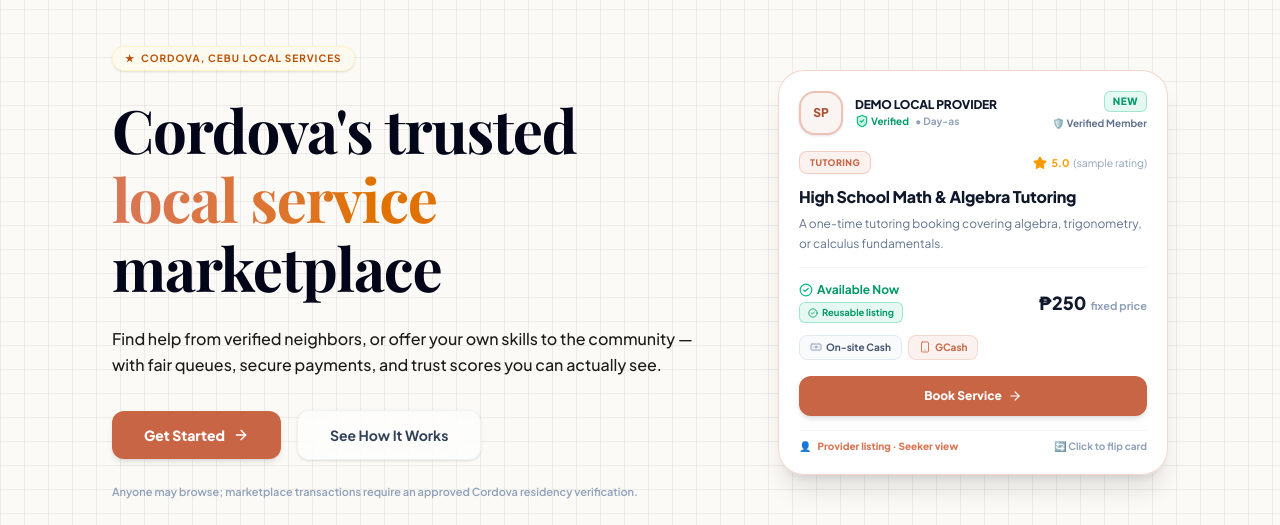
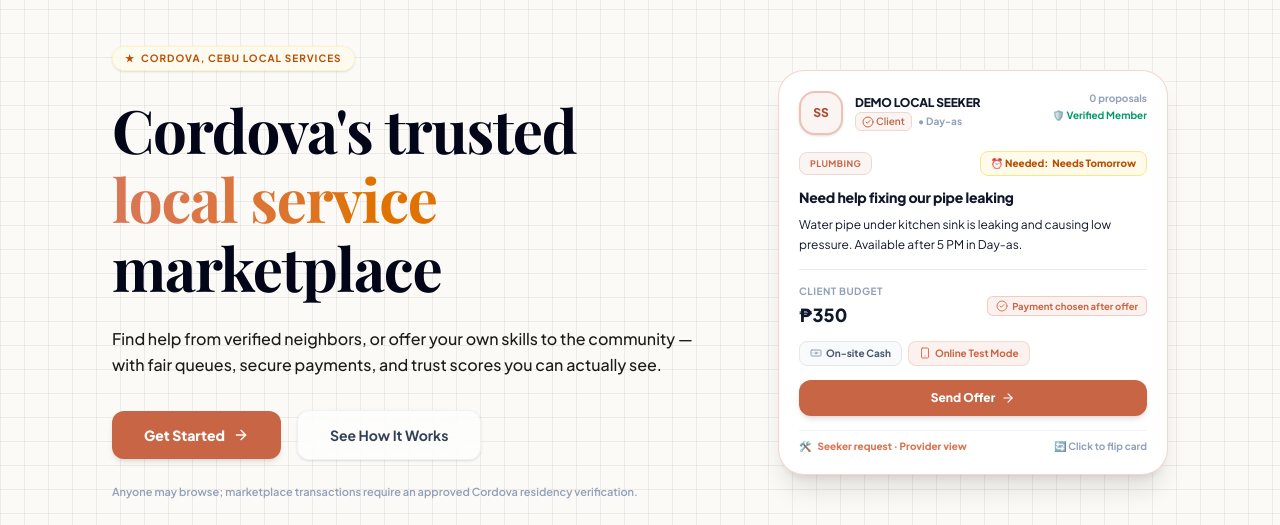
Before and after one commit to IanMark101/SERVICEHUB-FRONTEND, a Next.js app: page / in a window 1280 px wide. Shown: the part 135-660 px from the top of the page. Built offline with nearby package versions, Linux system fonts and the light colour scheme; no server answers.

Commit message:
fix: align landing previews with workspace colors

```diff
--- a/src/components/landing/LandingHero.tsx
+++ b/src/components/landing/LandingHero.tsx
@@ -81,15 +81,15 @@ export default function LandingHero({ isDark, onGetStarted }: LandingHeroProps)
             <ScrollReveal className="w-full max-w-[390px] [perspective:1200px]">
               <div
                 onClick={() => setCardPov(prev => prev === 'seeker' ? 'provider' : 'seeker')}
-                className={`relative w-full transition-transform duration-700 [transform-style:preserve-3d] cursor-pointer select-none ${cardPov === 'provider' ? '[transform:rotateY(180deg)]' : ''
+                className={`relative w-full transition-transform duration-700 [transform-style:preserve-3d] cursor-pointer select-none ${cardPov === 'seeker' ? '[transform:rotateY(180deg)]' : ''
                   }`}
                 title="Click anywhere on card to flip perspective"
               >
-                {/* ─── FRONT FACE: SEEKER POV (SERVICE OFFER) ─── */}
+                {/* ─── FRONT FACE IN DOM: PROVIDER LISTING (shown after flip) ─── */}
                 <div
                   className={`w-full p-5 rounded-[26px] border backdrop-blur-xl shadow-2xl relative overflow-hidden transition-all duration-300 hover:scale-[1.015] group/card [backface-visibility:hidden] flex flex-col justify-between ${isDark
-                      ? 'bg-[#22211e]/95 border-neutral-800 text-[#f2efe9] hover:border-orange-500/40'
-                      : 'bg-white/95 border-orange-500/30 text-slate-900 shadow-xl hover:border-orange-500/60'
+                      ? 'bg-[#22211e]/95 border-emerald-900/50 text-[#f2efe9] hover:border-emerald-500/60'
+                      : 'bg-white/95 border-emerald-500/30 text-slate-900 shadow-xl hover:border-emerald-500/60'
                     }`}
                 >
                   <div>
@@ -97,7 +97,7 @@ export default function LandingHero({ isDark, onGetStarted }: LandingHeroProps)
                     <div className="flex items-start justify-between">
                       <div className="flex items-center space-x-3 select-none">
                         <div className="relative flex-shrink-0">
-                          <div className="w-11 h-11 rounded-2xl border-2 border-orange-500/40 bg-orange-50 text-orange-700 flex items-center justify-center text-xs font-black shadow-sm">
+                          <div className="w-11 h-11 rounded-2xl border-2 border-emerald-500/40 bg-emerald-50 text-emerald-700 flex items-center justify-center text-xs font-black shadow-sm">
                             SP
                           </div>
                         </div>
@@ -128,7 +128,7 @@ export default function LandingHero({ isDark, onGetStarted }: LandingHeroProps)
 
                     {/* Category & Tags */}
                     <div className="mt-4 flex items-center justify-between">
-                      <span className="inline-block px-2.5 py-1 text-[9px] font-extrabold rounded-lg border uppercase tracking-wider text-orange-600 dark:text-orange-400 bg-orange-500/10 border-orange-500/30">
+                      <span className="inline-block px-2.5 py-1 text-[9px] font-extrabold rounded-lg border uppercase tracking-wider text-emerald-600 dark:text-emerald-400 bg-emerald-500/10 border-emerald-500/30">
                         TUTORING
                       </span>
                       <span className="text-[10.5px] font-bold text-amber-500 flex items-center gap-1">
@@ -182,8 +182,8 @@ export default function LandingHero({ isDark, onGetStarted }: LandingHeroProps)
                         <Banknote className="w-3 h-3 text-slate-400" />
                         On-site Cash
                       </span>
-                      <span className="inline-flex items-center gap-1 px-2.5 py-1 rounded-lg border text-[10px] font-bold bg-orange-500/10 border-orange-500/20 text-orange-600 dark:text-orange-400">
-                        <Smartphone className="w-3 h-3 text-orange-500" />
+                      <span className="inline-flex items-center gap-1 px-2.5 py-1 rounded-lg border text-[10px] font-bold bg-emerald-500/10 border-emerald-500/20 text-emerald-600 dark:text-emerald-400">
+                        <Smartphone className="w-3 h-3 text-emerald-500" />
                         GCash
                       </span>
                     </div>
@@ -196,7 +196,7 @@ export default function LandingHero({ isDark, onGetStarted }: LandingHeroProps)
                           e.stopPropagation();
                           onGetStarted();
                         }}
-                        className="w-full bg-seeker-primary hover:bg-seeker-hover text-white font-extrabold text-xs py-3 rounded-xl transition-all duration-300 shadow-md hover:shadow-orange-500/20 active:scale-98 cursor-pointer flex items-center justify-center gap-1.5"
+                        className="w-full bg-emerald-600 hover:bg-emerald-700 text-white font-extrabold text-xs py-3 rounded-xl transition-all duration-300 shadow-md hover:shadow-emerald-500/20 active:scale-98 cursor-pointer flex items-center justify-center gap-1.5"
                       >
                         <span>Book Service</span>
                         <ArrowRight className="w-3.5 h-3.5" />
@@ -205,22 +205,22 @@ export default function LandingHero({ isDark, onGetStarted }: LandingHeroProps)
 
                     {/* Flip hint footer */}
                     <div className="mt-3.5 flex items-center justify-between text-[10px] text-slate-400 dark:text-neutral-500 font-bold border-t pt-2 border-slate-100 dark:border-neutral-800/80 select-none">
-                      <span className="flex items-center gap-1.5 text-orange-500 font-extrabold">
+                      <span className="flex items-center gap-1.5 text-emerald-600 dark:text-emerald-400 font-extrabold">
                         <span>👤</span> Provider listing · Seeker view
                       </span>
-                      <span className="flex items-center gap-1 text-slate-400 dark:text-neutral-400 group-hover/card:text-orange-500 transition-colors">
+                      <span className="flex items-center gap-1 text-slate-400 dark:text-neutral-400 group-hover/card:text-emerald-500 transition-colors">
                         🔄 Click to flip card
                       </span>
                     </div>
                   </div>
                 </div>
 
-                {/* ─── BACK FACE: PROVIDER POV (JOB REQUEST) ─── */}
+                {/* ─── DEFAULT VISIBLE FACE: SEEKER POST ─── */}
                 <div
                   className={`absolute inset-0 w-full p-5 rounded-[26px] border backdrop-blur-xl shadow-2xl overflow-hidden transition-all duration-300 hover:scale-[1.015] group/card [backface-visibility:hidden] [transform:rotateY(180deg)] flex flex-col justify-between ${
                     isDark
-                      ? 'bg-[#22211e] border-neutral-855 text-[#f2efe9] hover:border-emerald-500/40'
-                      : 'bg-white border-slate-300 text-slate-900 shadow-xl hover:border-emerald-500/40'
+                      ? 'bg-[#22211e] border-orange-900/50 text-[#f2efe9] hover:border-orange-500/60'
+                      : 'bg-white border-orange-500/30 text-slate-900 shadow-xl hover:border-orange-500/60'
                   }`}
                 >
                   <div>
@@ -228,7 +228,7 @@ export default function LandingHero({ isDark, onGetStarted }: LandingHeroProps)
                     <div className="flex items-start justify-between">
                       <div className="flex items-center space-x-3 select-none">
                         <div className="relative flex-shrink-0">
-                          <div className="w-11 h-11 rounded-2xl border-2 border-emerald-500/40 bg-emerald-50 text-emerald-700 flex items-center justify-center text-xs font-black shadow-sm">
+                          <div className="w-11 h-11 rounded-2xl border-2 border-orange-500/40 bg-orange-50 text-orange-700 flex items-center justify-center text-xs font-black shadow-sm">
                             SS
                           </div>
                         </div>
@@ -265,8 +265,8 @@ export default function LandingHero({ isDark, onGetStarted }: LandingHeroProps)
                     <div className="mt-4 flex items-center justify-between">
                       <span className={`inline-block px-2.5 py-1 text-[9px] font-bold rounded-lg border uppercase tracking-wider ${
                         isDark
-                          ? 'text-emerald-400 bg-emerald-950/20 border-emerald-900/30'
-                          : 'text-emerald-600 bg-emerald-50 border-slate-300'
+                          ? 'text-orange-400 bg-orange-950/20 border-orange-900/30'
+                          : 'text-orange-600 bg-orange-50 border-orange-200'
                       }`}>
                         PLUMBING
                       </span>
@@ -306,8 +306,8 @@ export default function LandingHero({ isDark, onGetStarted }: LandingHeroProps)
                         </span>
                       </div>
 
-                      <span className="inline-flex items-center gap-1 text-[9.5px] font-bold px-2 py-0.5 rounded-md border w-fit bg-emerald-500/10 border-emerald-500/30 text-emerald-600 dark:text-emerald-400">
-                        <CheckCircle2 className="w-3 h-3 text-emerald-500" />
+                      <span className="inline-flex items-center gap-1 text-[9.5px] font-bold px-2 py-0.5 rounded-md border w-fit bg-orange-500/10 border-orange-500/30 text-orange-600 dark:text-orange-400">
+                        <CheckCircle2 className="w-3 h-3 text-orange-500" />
                         Payment chosen after offer
                       </span>
                     </div>
@@ -318,8 +318,8 @@ export default function LandingHero({ isDark, onGetStarted }: LandingHeroProps)
                         <Banknote className="w-3 h-3 text-slate-400" />
                         On-site Cash
                       </span>
-                      <span className="inline-flex items-center gap-1 px-2.5 py-1 rounded-lg border text-[10px] font-bold bg-emerald-500/10 border-emerald-500/20 text-emerald-600 dark:text-emerald-400">
-                        <Smartphone className="w-3 h-3 text-emerald-500" />
+                      <span className="inline-flex items-center gap-1 px-2.5 py-1 rounded-lg border text-[10px] font-bold bg-orange-500/10 border-orange-500/20 text-orange-600 dark:text-orange-400">
+                        <Smartphone className="w-3 h-3 text-orange-500" />
                         Online Test Mode
                       </span>
                     </div>
@@ -332,7 +332,7 @@ export default function LandingHero({ isDark, onGetStarted }: LandingHeroProps)
                           e.stopPropagation();
                           onGetStarted();
                         }}
-                        className="w-full bg-emerald-600 hover:bg-emerald-500 text-white font-extrabold text-xs py-2.5 rounded-xl transition-all duration-200 shadow-md hover:shadow-emerald-500/25 active:scale-98 cursor-pointer flex items-center justify-center gap-1.5"
+                        className="w-full bg-seeker-primary hover:bg-seeker-hover text-white font-extrabold text-xs py-2.5 rounded-xl transition-all duration-200 shadow-md hover:shadow-orange-500/25 active:scale-98 cursor-pointer flex items-center justify-center gap-1.5"
                       >
                         <span>Send Offer</span>
                         <ArrowRight className="w-3.5 h-3.5" />
@@ -341,10 +341,10 @@ export default function LandingHero({ isDark, onGetStarted }: LandingHeroProps)
 
                     {/* Flip hint footer */}
                     <div className="mt-3.5 flex items-center justify-between text-[10px] text-slate-400 dark:text-neutral-500 font-bold border-t pt-2 border-slate-100 dark:border-neutral-800/80 select-none">
-                      <span className="flex items-center gap-1.5 text-emerald-600 dark:text-emerald-400 font-extrabold">
+                      <span className="flex items-center gap-1.5 text-orange-500 font-extrabold">
                         <span>🛠️</span> Seeker request · Provider view
                       </span>
-                      <span className="flex items-center gap-1 text-slate-400 dark:text-neutral-400 group-hover/card:text-emerald-500 transition-colors">
+                      <span className="flex items-center gap-1 text-slate-400 dark:text-neutral-400 group-hover/card:text-orange-500 transition-colors">
                         🔄 Click to flip card
                       </span>
                     </div>
```
